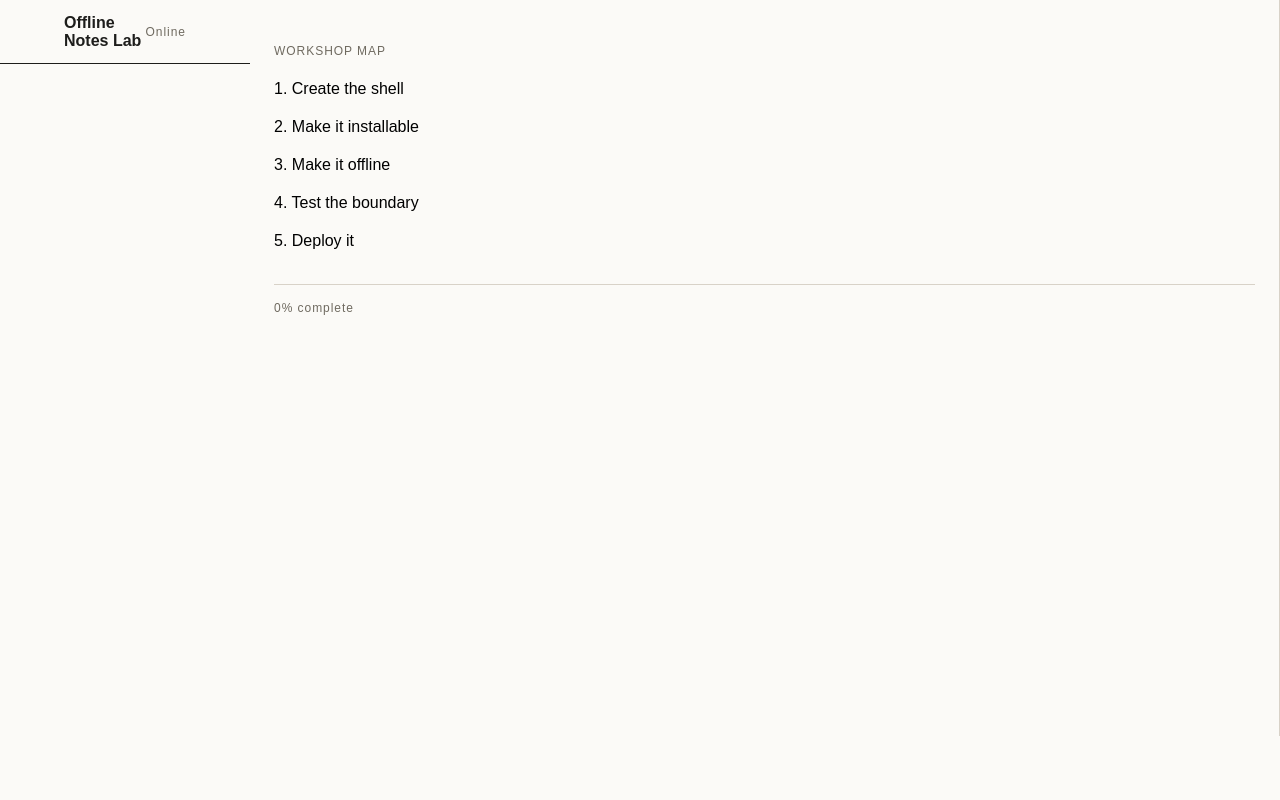
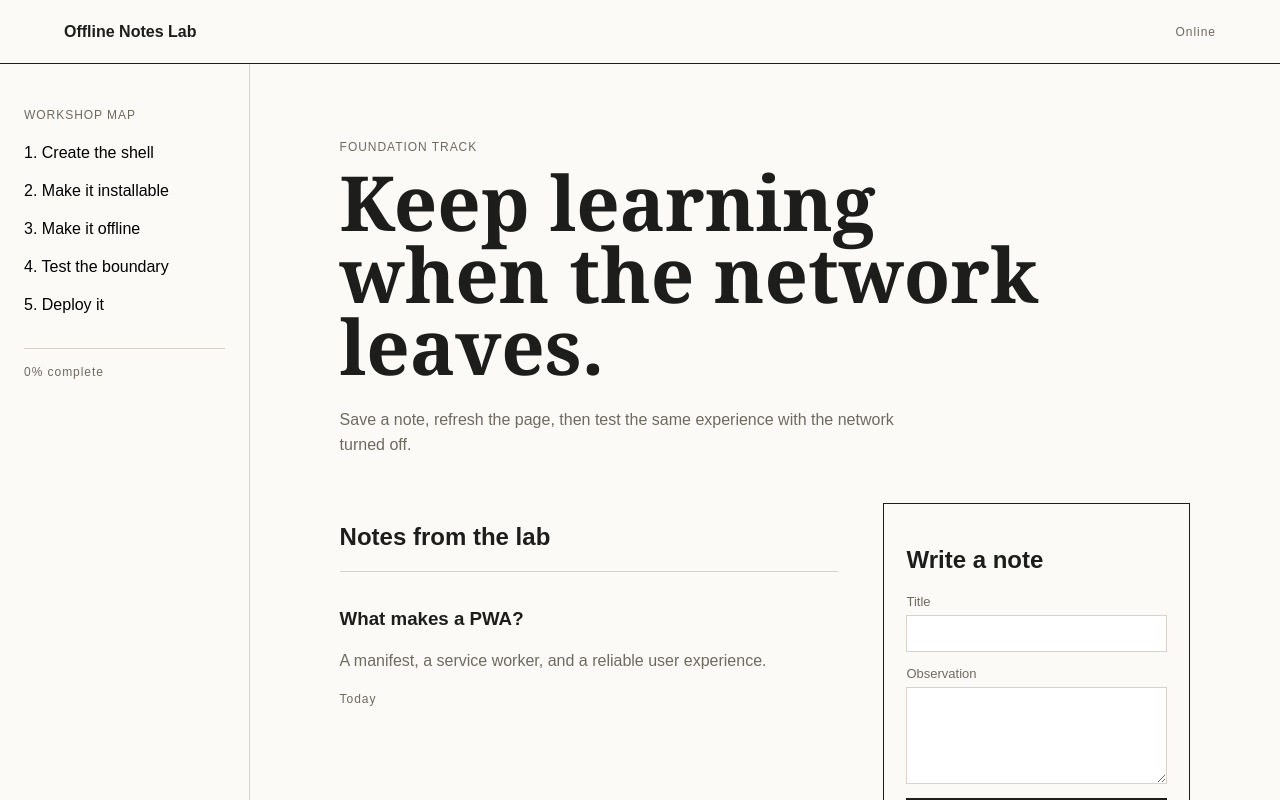
Before and after one commit to Damilola40/offline-notes-lab, a React (Vite) app: page / in a window 1280 px wide. Shown: the top 800 px of the page. Built offline with nearby package versions, Linux system fonts and the light colour scheme.

Commit message:
Fix layout structure

```diff
--- a/src/pages/Home.tsx
+++ b/src/pages/Home.tsx
@@ -37,27 +37,60 @@ export default function Home() {
     }
 
 return (
+    <div>
+    <header>
+        <strong>Offline Notes Lab</strong>
+        <span>{online ? "Online" : "Offline"}</span>
+    </header>
+
     <div className="shell">
-        <header><strong>Offline Notes Lab</strong><span>{online ? "Online" :
-        "Offline"}</span></header>
-        <aside><p>WORKSHOP MAP</p>{steps.map((step, index) => <button key={step}
-            onClick={() => setDone(done.includes(index) ? done.filter((x) => x !== index) :[...done, index])}>{done.includes(index) ? "✓ " : `${index + 1}. `}{step}</button>)}<small>{progress}% complete</small></aside>
+        <aside>
+            <p className="eyebrow">WORKSHOP MAP</p>
+            {steps.map((step, index) => (
+                <button
+                    key={step}
+                    onClick={() => setDone(done.includes(index) ? done.filter((x) => x !== index) : [...done, index])}
+                >
+                    {done.includes(index) ? "✓ " : `${index + 1}. `}{step}
+                </button>
+            ))}
+            <small>{progress}% complete</small>
+        </aside>
+
         <main>
-            <p className="eyebrow">FOUNDATION TRACK</p><h1>Keep learning when the
-                network leaves.</h1><p className="lede">Save a note, refresh the page, then test
-                the same experience with the network turned off.
+            <p className="eyebrow">FOUNDATION TRACK</p>
+            <h1>Keep learning when the network leaves.</h1>
+            <p className="lede">
+                Save a note, refresh the page, then test the same experience with the network turned off.
             </p>
-            <section className="columns"><div>
-                <h2>Notes from the lab</h2>{notes.map((note) => <article key={note.id}>
-                <h3>{note.title}</h3><p>{note.body}
-                </p><small>{note.updated}</small></article>)}</div>
+
+            <section className="columns">
+                <div>
+                    <h2>Notes from the lab</h2>
+                    {notes.map((note) => (
+                        <article key={note.id}>
+                            <h3>{note.title}</h3>
+                            <p>{note.body}</p>
+                            <small>{note.updated}</small>
+                        </article>
+                    ))}
+                </div>
+
                 <form onSubmit={(event) => { event.preventDefault(); addNote(); }}>
-                    <h2>Write a note</h2><label>Title<input value={title} onChange={(event) =>setTitle(event.target.value)}/>
-                    </label><label>Observation<textarea value={body} onChange={(event) => setBody(event.target.value)} rows={5} />
-                        </label><button type="submit">Save locally</button>
+                    <h2>Write a note</h2>
+                    <label>
+                        Title
+                        <input value={title} onChange={(event) => setTitle(event.target.value)} />
+                    </label>
+                    <label>
+                        Observation
+                        <textarea value={body} onChange={(event) => setBody(event.target.value)} rows={5} />
+                    </label>
+                    <button type="submit">Save locally</button>
                 </form>
             </section>
         </main>
     </div>
+    </div>
 );
 }
```
